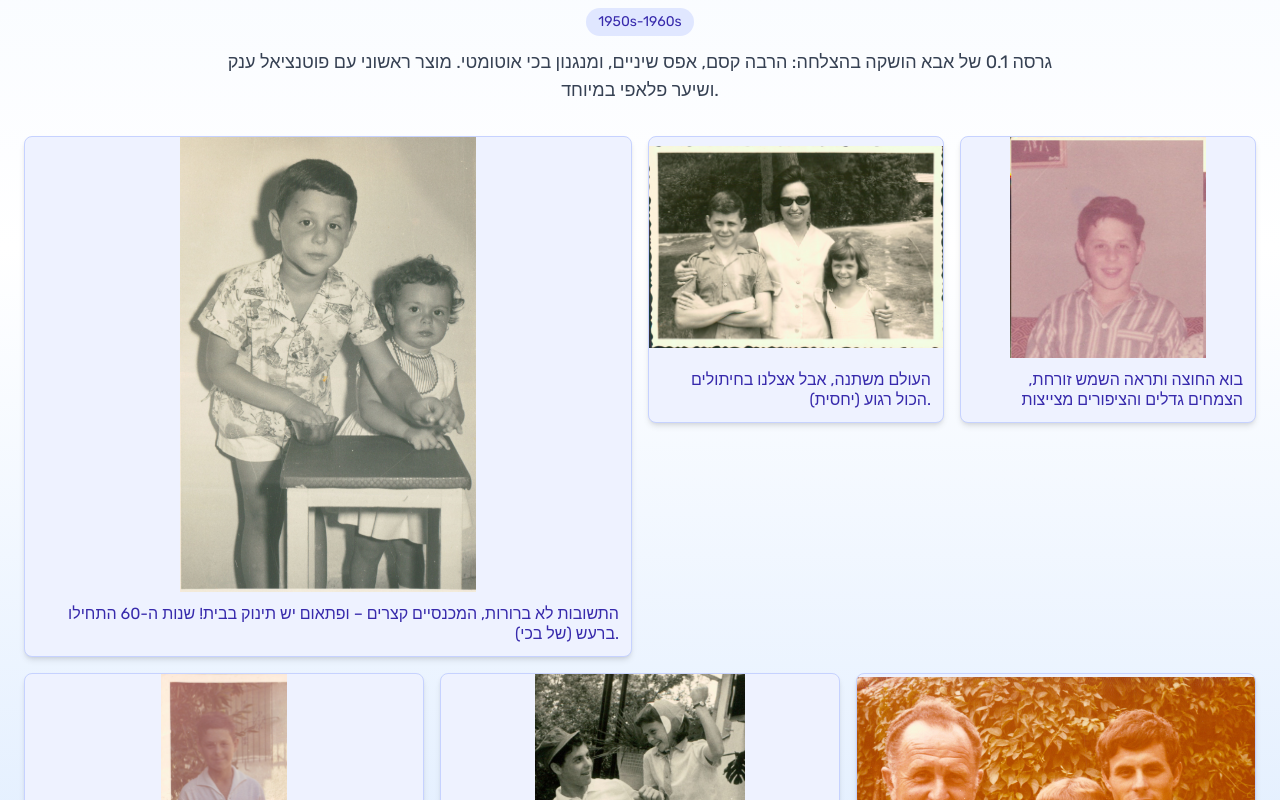
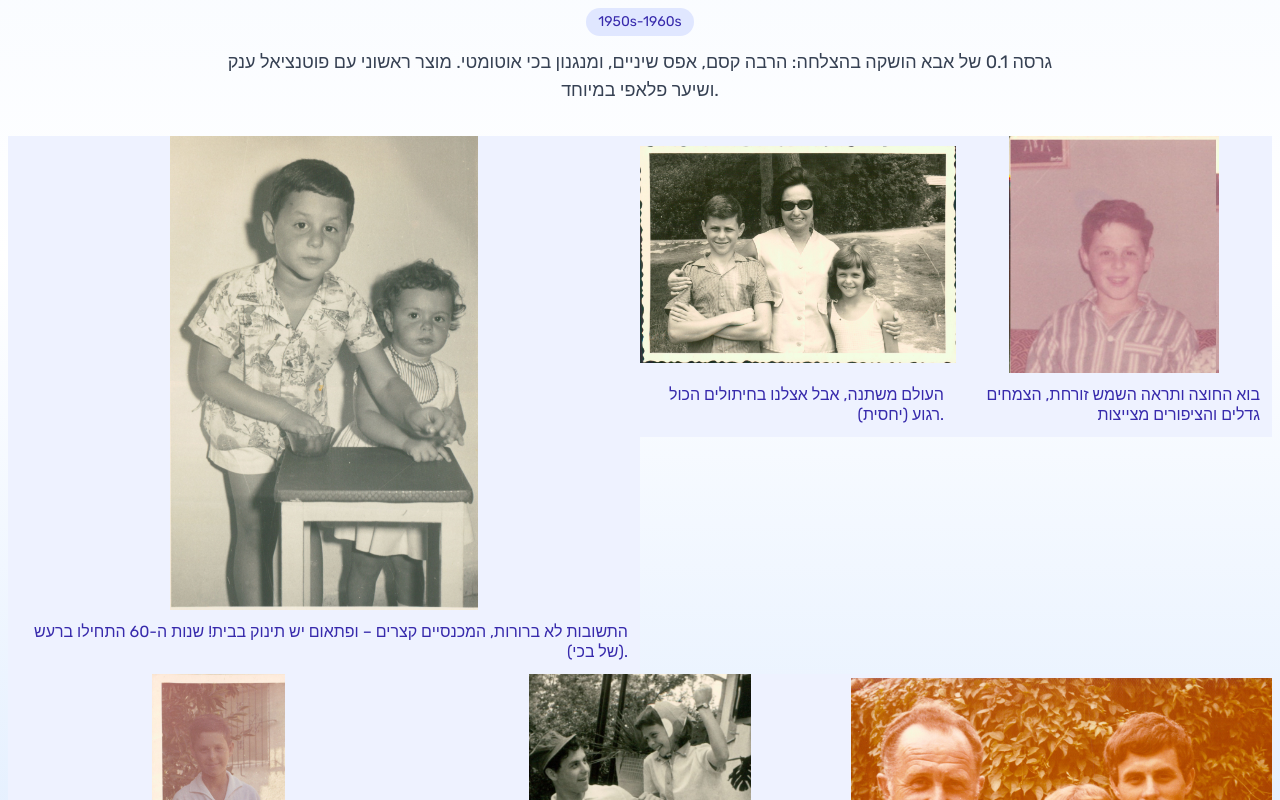
Before and after one commit to ShaharWeissman/DadBday, a Next.js app: page /timeline in a window 1280 px wide. Shown: the part 540-1340 px from the top of the page. Built offline with nearby package versions, Linux system fonts and the light colour scheme.

Commit message:
Update timeline components and homepage

```diff
--- a/src/app/components/timeline/EraTimeline.tsx
+++ b/src/app/components/timeline/EraTimeline.tsx
@@ -1,6 +1,6 @@
 "use client";
 import Image from "next/image";
-import { useState, useRef } from "react";
+import { useState } from "react";
 import timelineData from "@/data/timelineData";
 
 interface EraTimelineProps {
@@ -134,9 +134,9 @@ export default function EraTimeline({ current, setCurrent, leftRightNav = true }
 
         <p className="text-lg text-gray-700">{era.description}</p>
       </div>
-      {/* Unified grid layout with color themes for each era */}
-      <div className="w-full max-w-7xl mx-auto px-2 md:px-4">
-        <div className="grid grid-cols-1 md:grid-cols-12 gap-4 items-start">
+      {/* Unified grid layout with color themes for each era - no spacing */}
+      <div className="w-full max-w-7xl mx-auto px-0">
+        <div className="grid grid-cols-1 md:grid-cols-12 gap-0 items-start">
           {era.cards.map((card, idx) => {
             // Common layouts for all eras
             const positions = [
@@ -172,7 +172,7 @@ export default function EraTimeline({ current, setCurrent, leftRightNav = true }
 
             return (
               <div key={idx} className={`${position}`}>
-                <div className={`rounded-lg overflow-hidden shadow-md hover:shadow-lg transition-all duration-300 ${themeColors.bg} border ${themeColors.border}`}>
+                <div className={`overflow-hidden transition-all duration-300 ${themeColors.bg}`}>
                   {/* Image on top */}
                   <div className="relative aspect-[4/3] overflow-hidden">
                     <button
--- a/src/app/page.tsx
+++ b/src/app/page.tsx
@@ -29,7 +29,7 @@ function OrgCarousel() {
 
   // Get all members from the tree (flatten the hierarchy)
   const getAllMembers = (members: typeof orgTreeData = orgTreeData): typeof orgTreeData => {
-    let allMembers: typeof orgTreeData = [];
+    const allMembers: typeof orgTreeData = [];
 
     const traverse = (members: typeof orgTreeData) => {
       for (const member of members) {
```
